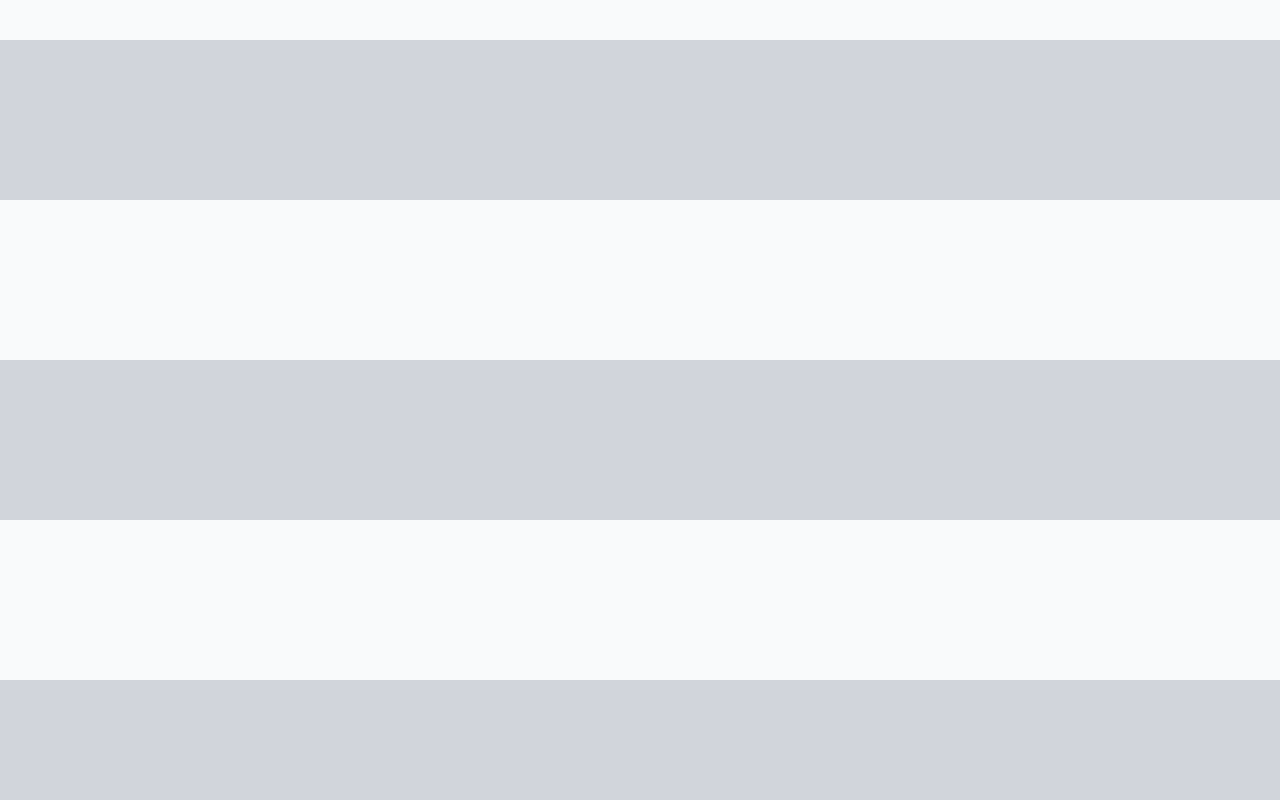
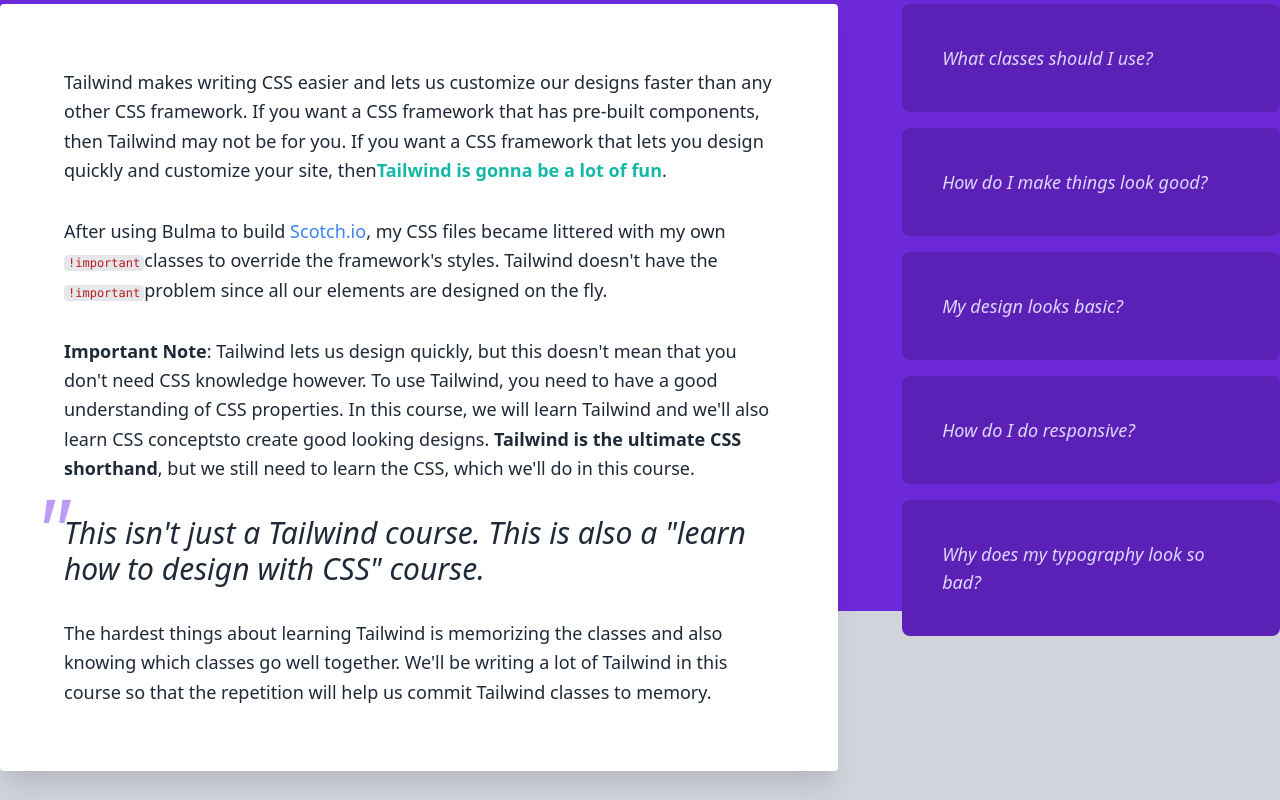
Before and after one commit to joanllenas/beginner-tailwind-website, a React (Create React App) app: page / in a window 1280 px wide. Shown: the part 1060-1860 px from the top of the page. Built offline with nearby package versions, Linux system fonts and the light colour scheme.

Commit message:
Overview section

```diff
--- a/src/App.js
+++ b/src/App.js
@@ -1,6 +1,7 @@
 import Header from "./Header";
 import Hero from "./Hero";
 import Circles from "./Circles";
+import Overview from "./Overview";
 
 function App() {
   return (
@@ -32,7 +33,7 @@
     ------------------------------------------------
     */}
 
-      <div className="p-20 bg-gray-50">overview</div>
+      <Overview />
 
       {/*
     ------------------------------------------------
--- a/src/Hero.js
+++ b/src/Hero.js
@@ -1,7 +1,11 @@
 function Hero() {
   return (
-    <div>
-      <div className="container relative px-6 py-24 mx-auto text-center lg:px-0">
+    <div className="relative">
+      {/* purple square at the bottom */}
+      <div className="absolute bottom-0 w-full h-64 bg-purple-700"></div>
+
+      {/* hero */}
+      <div className="container px-6 py-24 mx-auto text-center lg:px-0">
         <h1 className="mb-4 text-4xl font-extrabold lg:text-6xl">
           <span className="text-transparent bg-gradient-to-r from-teal-400 to-teal-500 bg-clip-text">
             Beginner
--- /dev/null
+++ b/src/Overview.js
@@ -0,0 +1,100 @@
+function Overview() {
+  return (
+    <div className="relative pt-12 pb-24 bg-purple-700">
+      {/* gray square at the bottom */}
+      <div className="absolute bottom-0 w-full h-64 bg-gray-300"></div>
+
+      {/* overview */}
+
+      <div className="container relative px-6 mx-auto lg:px-0">
+        <h2 className="mb-10 text-6xl font-bold text-purple-100">
+          Writing CSS is tough stuff!
+        </h2>
+        <div className="flex space-x-16">
+          {/* left column */}
+
+          <div className="w-2/3 p-16 space-y-8 text-lg leading-relaxed text-gray-800 bg-white rounded shadow-xl">
+            <p>
+              Tailwind makes writing CSS easier and lets us customize our
+              designs faster than any other CSS framework. If you want a CSS
+              framework that has pre-built components, then Tailwind may not be
+              for you. If you want a CSS framework that lets you design quickly
+              and customize your site, then
+              <strong className="font-bold text-teal-500">
+                Tailwind is gonna be a lot of fun
+              </strong>
+              .
+            </p>
+            <p>
+              After using Bulma to build{" "}
+              <a
+                href="https://scotch.io"
+                className="text-blue-500 hover:underline"
+              >
+                Scotch.io
+              </a>
+              , my CSS files became littered with my own{" "}
+              <code className="inline-block px-1 font-mono text-xs text-red-700 bg-gray-200 rounded">
+                !important
+              </code>
+              classes to override the framework's styles. Tailwind doesn't have
+              the
+              <code className="inline-block px-1 font-mono text-xs text-red-700 bg-gray-200 rounded">
+                !important
+              </code>
+              problem since all our elements are designed on the fly.
+            </p>
+            <p>
+              <strong className="font-bold">Important Note</strong>: Tailwind
+              lets us design quickly, but this doesn't mean that you don't need
+              CSS knowledge however. To use Tailwind, you need to have a good
+              understanding of CSS properties. In this course, we will learn
+              Tailwind and we'll also learn CSS conceptsto create good looking
+              designs.{" "}
+              <strong className="font-bold">
+                Tailwind is the ultimate CSS shorthand
+              </strong>
+              , but we still need to learn the CSS, which we'll do in this
+              course.
+            </p>
+            <p className="relative text-3xl italic">
+              <span className="absolute top-0 left-0 text-6xl text-purple-600 transform scale-150 -translate-x-6 -translate-y-4 opacity-50">
+                "
+              </span>
+              This isn't just a Tailwind course. This is also a "learn how to
+              design with CSS" course.
+            </p>
+            <p>
+              The hardest things about learning Tailwind is memorizing the
+              classes and also knowing which classes go well together. We'll be
+              writing a lot of Tailwind in this course so that the repetition
+              will help us commit Tailwind classes to memory.
+            </p>
+          </div>
+
+          {/* right column */}
+
+          <div className="flex-grow space-y-4 text-lg italic text-purple-200">
+            <div className="p-10 bg-purple-800 rounded-lg">
+              What classes should I use?
+            </div>
+            <div className="p-10 bg-purple-800 rounded-lg">
+              How do I make things look good?
+            </div>
+            <div className="p-10 bg-purple-800 rounded-lg">
+              My design looks basic?
+            </div>
+            <div className="p-10 bg-purple-800 rounded-lg">
+              How do I do responsive?
+            </div>
+            <div className="p-10 bg-purple-800 rounded-lg">
+              Why does my typography look so bad?
+            </div>
+          </div>
+        </div>
+      </div>
+    </div>
+  );
+}
+
+export default Overview;
```
